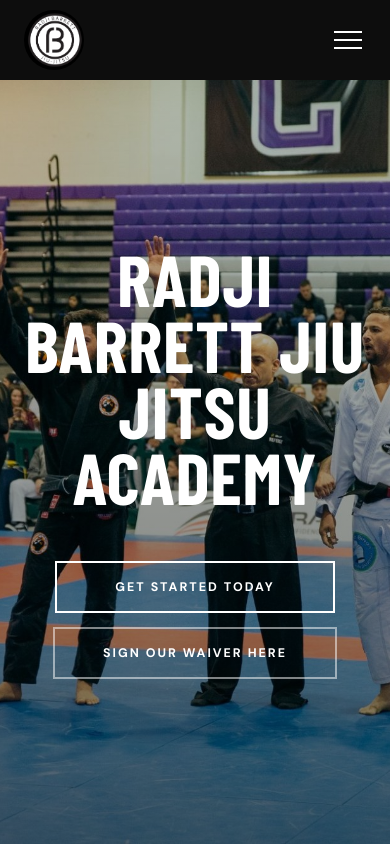
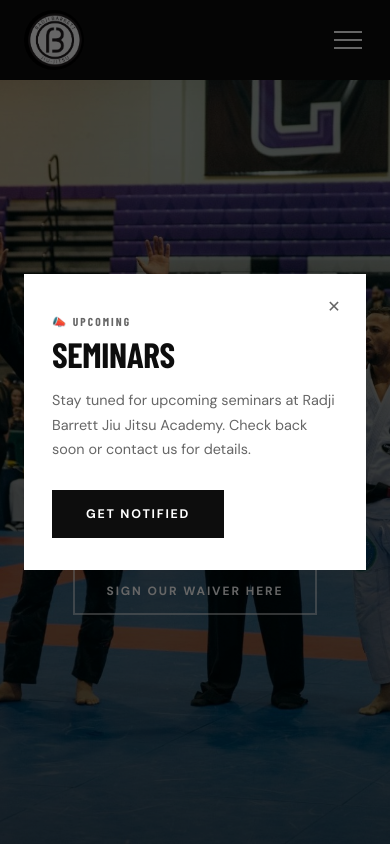
Before and after one commit to shivilsachdeva/rbjj-revamp, a React (Vite) app: page / in a window 390 px wide. Shown: the top 844 px of the page. Built offline with nearby package versions, Linux system fonts and the light colour scheme; a web font is replaced by a local one.

Commit message:
mobile fixes + announcement bar

```diff
--- a/src/App.jsx
+++ b/src/App.jsx
@@ -1,14 +1,16 @@
-import Navbar    from './components/Navbar.jsx'
-import Hero       from './components/Hero.jsx'
-import About      from './components/About.jsx'
-import Instructors from './components/Instructors.jsx'
-import Schedule   from './components/Schedule.jsx'
-import Contact    from './components/Contact.jsx'
-import Footer     from './components/Footer.jsx'
+import Navbar       from './components/Navbar.jsx'
+import Hero         from './components/Hero.jsx'
+import About        from './components/About.jsx'
+import Instructors  from './components/Instructors.jsx'
+import Schedule     from './components/Schedule.jsx'
+import Contact      from './components/Contact.jsx'
+import Footer       from './components/Footer.jsx'
+import AnnouncementBar from './components/AnnouncementBar.jsx'
 
 export default function App() {
   return (
     <>
+      <AnnouncementBar />
       <Navbar />
       <Hero />
       <About />
--- a/src/components/About.jsx
+++ b/src/components/About.jsx
@@ -33,7 +33,7 @@
       <div className={styles.carTrack} style={{ transform: `translateX(-${cur * 100}%)` }}>
         {slides.map((s, i) => (
           <div key={i} className={styles.carSlide}>
-            <img src={s.img} alt={s.label} style={{ width: '100%', height: '100%', objectFit: 'cover' }} />
+            <img src={s.img} alt={s.label} loading="lazy" style={{ width: '100%', height: '100%', objectFit: 'cover' }} />
           </div>
         ))}
       </div>
--- /dev/null
+++ b/src/components/AnnouncementBar.jsx
@@ -0,0 +1,36 @@
+import { useState, useEffect } from 'react'
+import styles from './AnnouncementBar.module.css'
+
+export default function AnnouncementBar() {
+  const [visible, setVisible] = useState(false)
+  const [dismissed, setDismissed] = useState(false)
+
+  useEffect(() => {
+    // Show after short delay so page loads first
+    const t = setTimeout(() => setVisible(true), 1200)
+    return () => clearTimeout(t)
+  }, [])
+
+  if (dismissed) return null
+
+  return (
+    <div className={`${styles.overlay} ${visible ? styles.show : ''}`} onClick={() => setDismissed(true)}>
+      <div className={styles.bar} onClick={e => e.stopPropagation()}>
+        <div className={styles.inner}>
+          <div className={styles.label}>📣 Upcoming</div>
+          <h2 className={styles.title}>Seminars</h2>
+          <p className={styles.body}>
+            Stay tuned for upcoming seminars at Radji Barrett Jiu Jitsu Academy.
+            Check back soon or contact us for details.
+          </p>
+          <a href="#contact" className={styles.cta} onClick={() => setDismissed(true)}>
+            Get Notified
+          </a>
+        </div>
+        <button className={styles.close} onClick={() => setDismissed(true)} aria-label="Close">
+          ✕
+        </button>
+      </div>
+    </div>
+  )
+}
--- /dev/null
+++ b/src/components/AnnouncementBar.module.css
@@ -0,0 +1,66 @@
+.overlay {
+  position: fixed; inset: 0; z-index: 2000;
+  background: rgba(0,0,0,0); display: flex;
+  align-items: center; justify-content: center;
+  padding: 24px;
+  pointer-events: none;
+  transition: background 0.35s;
+}
+.overlay.show {
+  background: rgba(0,0,0,0.6);
+  pointer-events: all;
+}
+
+.bar {
+  position: relative;
+  background: var(--white);
+  max-width: 420px; width: 100%;
+  padding: 48px 40px 40px;
+  transform: translateY(24px);
+  opacity: 0;
+  transition: transform 0.4s cubic-bezier(0.34,1.56,0.64,1), opacity 0.35s;
+}
+.overlay.show .bar {
+  transform: translateY(0);
+  opacity: 1;
+}
+
+.label {
+  font-family: var(--headline); font-size: 0.72rem; font-weight: 700;
+  letter-spacing: 0.18em; text-transform: uppercase;
+  color: var(--muted); margin-bottom: 8px;
+}
+.title {
+  font-family: var(--headline); font-size: 2.8rem; font-weight: 900;
+  letter-spacing: -0.01em; text-transform: uppercase;
+  color: var(--black); line-height: 1; margin-bottom: 16px;
+}
+.body {
+  font-family: var(--body); font-size: 0.9rem; line-height: 1.7;
+  color: var(--muted); margin-bottom: 28px;
+}
+.cta {
+  display: inline-block;
+  font-family: var(--body); font-size: 0.78rem; font-weight: 700;
+  letter-spacing: 0.14em; text-transform: uppercase;
+  padding: 14px 32px;
+  background: var(--black); color: var(--white);
+  border: 2px solid var(--black);
+  transition: all 0.2s;
+}
+.cta:hover { background: #333; }
+
+.close {
+  position: absolute; top: 16px; right: 16px;
+  background: none; border: none; cursor: pointer;
+  font-size: 1rem; color: var(--muted);
+  width: 32px; height: 32px;
+  display: flex; align-items: center; justify-content: center;
+  transition: color 0.2s;
+}
+.close:hover { color: var(--black); }
+
+@media (max-width: 480px) {
+  .bar { padding: 40px 28px 32px; }
+  .title { font-size: 2.2rem; }
+}
--- a/src/components/Hero.module.css
+++ b/src/components/Hero.module.css
@@ -21,23 +21,20 @@
 
 .title {
   font-family: var(--headline);
-  font-size: clamp(4.5rem, 16vw, 11rem);
-  font-weight: 900; line-height: 0.92;
+  font-size: clamp(2.8rem, 10vw, 7rem);
+  font-weight: 900; line-height: 0.95;
   letter-spacing: 0.01em;
   color: #fff; text-transform: uppercase;
-  margin-bottom: 52px;
+  margin-bottom: 40px;
 }
 
-.buttons {
-  display: flex; flex-direction: column;
-  align-items: center; gap: 14px;
-}
+.buttons { flex-direction: column; align-items: center; gap: 12px; }
 
 .btn {
   display: inline-block;
-  font-family: var(--body); font-size: 0.78rem;
+  font-family: var(--body); font-size: 0.75rem;
   font-weight: 700; letter-spacing: 0.16em; text-transform: uppercase;
-  padding: 16px 48px; min-width: 280px;
+  padding: 14px 32px; min-width: 240px;
   text-align: center; transition: all 0.22s; cursor: pointer;
 }
 .btnOutline {
@@ -53,5 +50,5 @@
 
 @media (min-width: 600px) {
   .buttons { flex-direction: row; justify-content: center; }
-  .btn { min-width: 210px; }
+  .btn { min-width: 200px; }
 }
--- a/src/components/Instructors.jsx
+++ b/src/components/Instructors.jsx
@@ -1,27 +1,64 @@
 import styles from './Instructors.module.css'
+
+// Belt colors matching BJJ belt system
+const BELT_COLORS = {
+  black:  { bg: '#111', stripe: '#c8a96e' },
+  brown:  { bg: '#5c3317', stripe: '#c8a96e' },
+  purple: { bg: '#4a1a6b', stripe: '#c8a96e' },
+  blue:   { bg: '#1a3a6b', stripe: '#c8a96e' },
+  white:  { bg: '#e8e8e8', stripe: '#c8a96e' },
+}
+
+function BeltIcon({ color = 'white', stripes = 0 }) {
+  const belt = BELT_COLORS[color] || BELT_COLORS.white
+  const totalStripes = 4
+  return (
+    <div className={styles.beltWrap} title={`${color} belt`}>
+      <div className={styles.belt} style={{ background: belt.bg }}>
+        {/* black tip section */}
+        <div className={styles.beltTip} />
+        {/* stripes */}
+        <div className={styles.beltStripes}>
+          {Array.from({ length: totalStripes }).map((_, i) => (
+            <div
+              key={i}
+              className={styles.beltStripe}
+              style={{ background: i < stripes ? belt.stripe : 'transparent', borderColor: i < stripes ? belt.stripe : 'rgba(255,255,255,0.15)' }}
+            />
+          ))}
+        </div>
+      </div>
+      <span className={styles.beltLabel}>{color} belt</span>
+    </div>
+  )
+}
 
 const INSTRUCTORS = [
   {
     name: 'Radji Bryson-Barrett',
-    role: 'Head Black Belt | Head Instructor',
+    role: 'Head Instructor',
+    belt: 'black', stripes: 1,
     img: '/rbjj-revamp/images/radji.jpg',
     initials: 'RB',
   },
   {
     name: 'Shlok Sachdeva',
-    role: 'Blue Belt | Kids Coach',
+    role: 'Kids Coach',
+    belt: 'black', stripes: 0,
     img: '/rbjj-revamp/images/shlok.png',
     initials: 'SS',
   },
   {
     name: 'Shivil Sachdeva',
     role: 'Instructor',
+    belt: 'black', stripes: 0,
     img: '/rbjj-revamp/images/shivil.png',
     initials: 'SV',
   },
   {
     name: 'Angel Ortiz',
     role: 'Kids Coach',
+    belt: 'blue', stripes: 0,
     img: '/rbjj-revamp/images/angel.png',
     initials: 'AO',
   },
@@ -33,17 +70,18 @@
       <div className={styles.wrap}>
         <h2 className={styles.title}>Our Instructors</h2>
         <div className={styles.list}>
-          {INSTRUCTORS.map((p, i) => (
+          {INSTRUCTORS.map((p) => (
             <div key={p.name} className={styles.card}>
               <div className={styles.photo}>
                 {p.img
-                  ? <img src={p.img} alt={p.name} />
+                  ? <img src={p.img} alt={p.name} loading="lazy" />
                   : <div className={`ph ${styles.initials}`}>{p.initials}</div>
                 }
               </div>
               <div className={styles.info}>
                 <div className={styles.name}>{p.name}</div>
                 <div className={styles.role}>{p.role}</div>
+                <BeltIcon color={p.belt} stripes={p.stripes} />
               </div>
             </div>
           ))}
--- a/src/components/Instructors.module.css
+++ b/src/components/Instructors.module.css
@@ -27,7 +27,36 @@
   font-family: var(--headline); font-size: 1.2rem;
   font-weight: 700; letter-spacing: -0.01em;
 }
-.role { font-size: 0.88rem; font-weight: 500; color: var(--blue); margin-top: -4px; }
+.role { font-size: 0.88rem; font-weight: 500; color: var(--muted); margin-top: 2px; margin-bottom: 10px; }
+
+/* Belt icon */
+.beltWrap { display: flex; align-items: center; gap: 8px; margin-top: 6px; }
+.belt {
+  display: flex; align-items: center;
+  height: 14px; border-radius: 3px; overflow: hidden;
+  width: 100px; flex-shrink: 0;
+  box-shadow: 0 1px 3px rgba(0,0,0,0.3);
+}
+.beltTip {
+  width: 18px; height: 100%;
+  background: rgba(0,0,0,0.35);
+  flex-shrink: 0;
+}
+.beltStripes {
+  display: flex; gap: 2px;
+  padding: 0 6px;
+  flex: 1; justify-content: flex-end; align-items: center; height: 100%;
+}
+.beltStripe {
+  width: 6px; height: 8px;
+  border-radius: 1px;
+  border: 1px solid;
+  flex-shrink: 0;
+}
+.beltLabel {
+  font-family: var(--headline); font-size: 0.68rem; font-weight: 700;
+  letter-spacing: 0.1em; text-transform: uppercase; color: var(--muted);
+}
 
 @media (min-width: 768px) {
   .card { flex-direction: row; text-align: left; gap: 32px; max-width: 560px; }
--- a/src/components/Schedule.module.css
+++ b/src/components/Schedule.module.css
@@ -66,7 +66,10 @@
 .download:hover { background: #777; }
 
 @media (max-width: 500px) {
-  .tag { display: none; }
-  .time { min-width: 130px; font-size: 0.8rem; }
-  .tabBtn { padding: 10px 14px; font-size: 0.74rem; }
+  .row { flex-wrap: wrap; gap: 6px; }
+  .time { min-width: 100%; font-size: 0.8rem; margin-bottom: 2px; }
+  .name { flex: 1; font-size: 0.85rem; }
+  .tag { font-size: 0.6rem; padding: 2px 7px; }
+  .tabBtn { padding: 8px 10px; font-size: 0.7rem; letter-spacing: 0.03em; }
+  .pane { padding: 24px 0 0; }
 }
```
